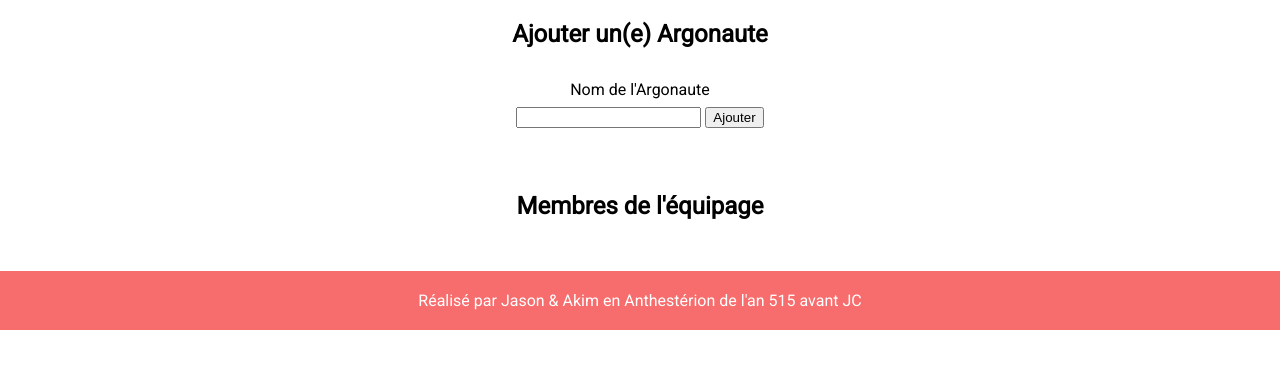
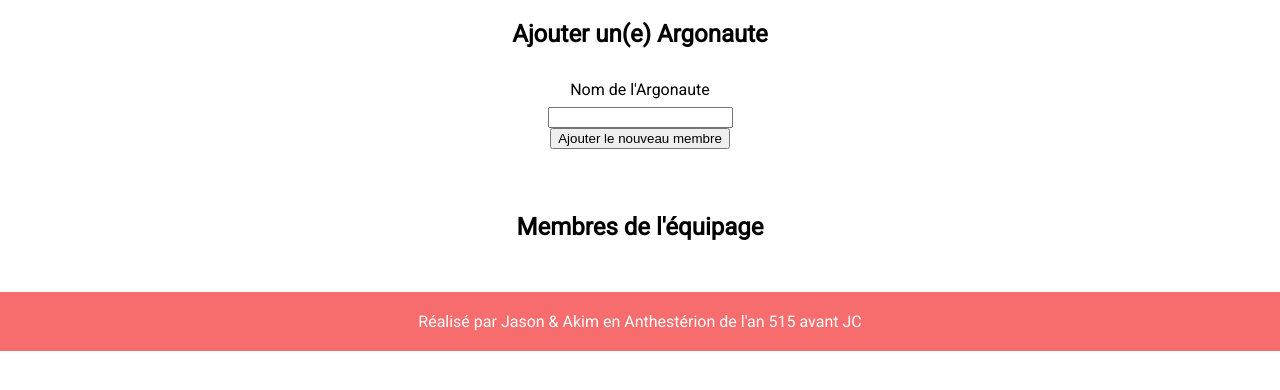
Before and after one commit to AkimHR/Argos, a Django app: page / in a window 1280 px wide. Shown: the part 200-590 px from the top of the page. Run offline with Django 4.2, Linux system fonts and the light colour scheme.

Commit message:
modifs mineures

```diff
--- a/argonautes/equipage/templates/equipage/index.html
+++ b/argonautes/equipage/templates/equipage/index.html
@@ -20,12 +20,10 @@
     <h2>Ajouter un(e) Argonaute</h2>
       <form method="post" class="new-member-form">
         {% csrf_token %}
-        <label for="name">Nom de l&apos;Argonaute</label>
-        <!-- <input id="name" name="name" type="text" placeholder="Charalampos" /> -->
-
-          {{ form.as_table }}
-
-        <button type="submit" class="save btn">Ajouter</button>
+        <div><label for="name">Nom de l&apos;Argonaute</label>
+        {{ form.as_table }}
+        </div>
+        <button type="submit" class="save btn">Ajouter le nouveau membre</button>
       </form>
 
     <!-- Member list -->
```
